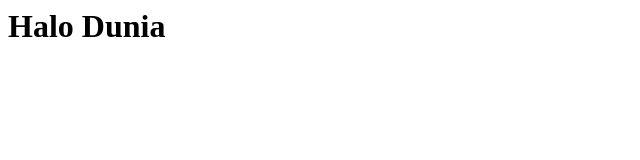
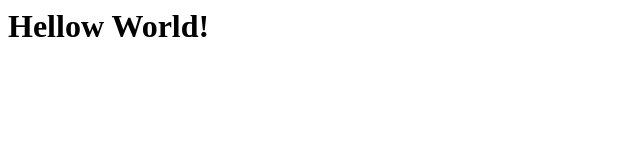
Before and after one commit to DGxy24/belajar-kolaborasi, a plain HTML site: page index.html in a window 1280 px wide. Shown: the whole page, without its empty margins (0-640 px from the left). Drawn offline with Linux system fonts and the light colour scheme.

Commit message:
Update index.html

```diff
--- a/index.html
+++ b/index.html
@@ -3,6 +3,6 @@
         <title>Belajar GIT</title>
     </head>
     <body>
-        <h1>Halo Dunia</h1>
+        <h1>Hellow World!</h1>
     </body>
 </html>
```
